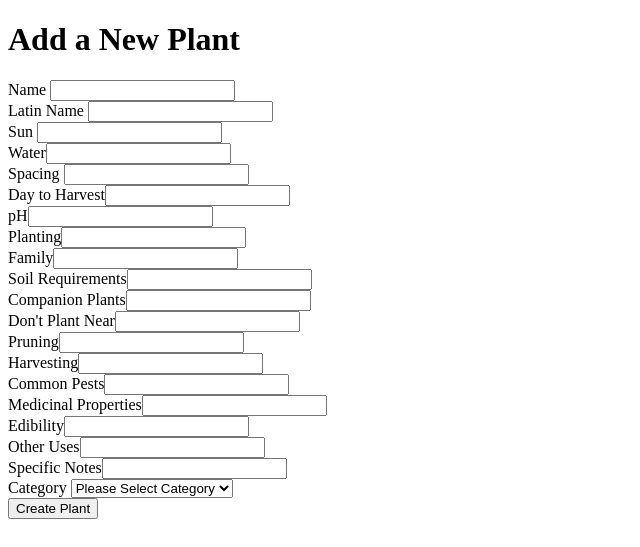
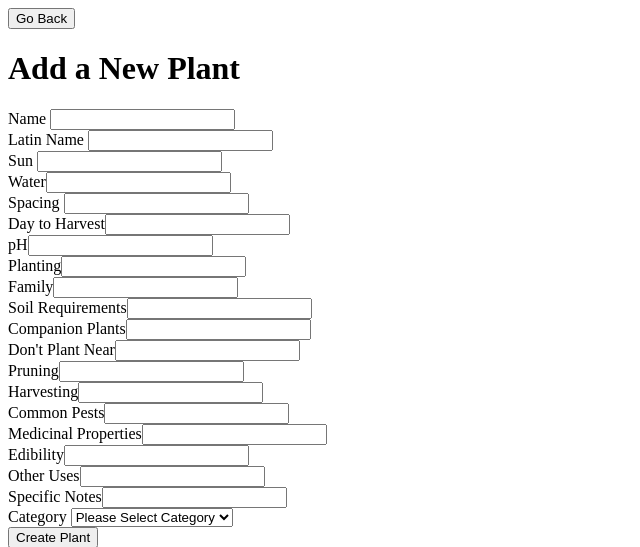
Before and after one commit to jlstern3/benjis_website, a Django app: template portfolio/templates/new_plant.html in a window 1280 px wide. Shown: the top 547 px of the page, without its empty margins (0-640 px from the left). Run offline with Django 3.2, Linux system fonts and the light colour scheme; the template is opened without the code that fills it, so the values that code supplies are empty.

Commit message:
Added back btn to Add Plant pg

```diff
--- a/portfolio/templates/new_plant.html
+++ b/portfolio/templates/new_plant.html
@@ -9,6 +9,9 @@
 </head>
 
 <body>
+    <form>
+        <input type="button" value="Go Back" onclick="history.back()">
+    </form>
     <h1>Add a New Plant</h1>
     {% if messages %}
     <ul>
```
Also changed, not shown: db.sqlite3.
